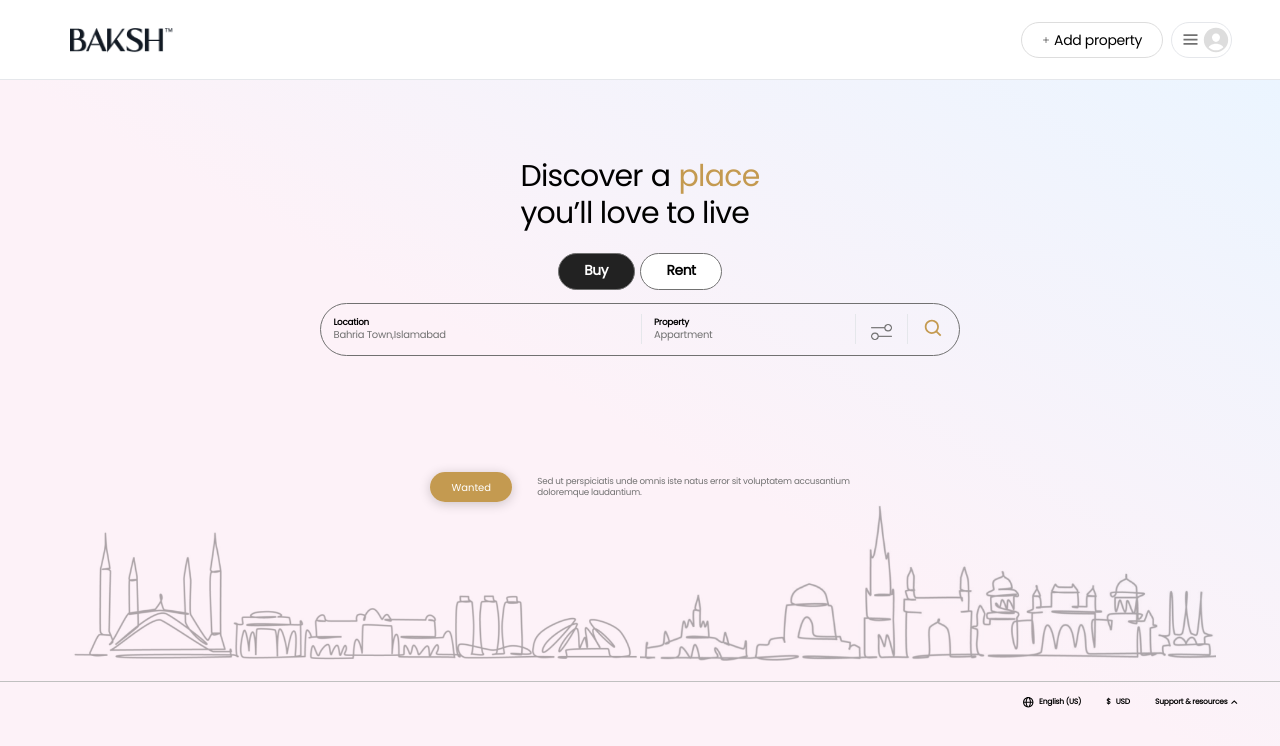
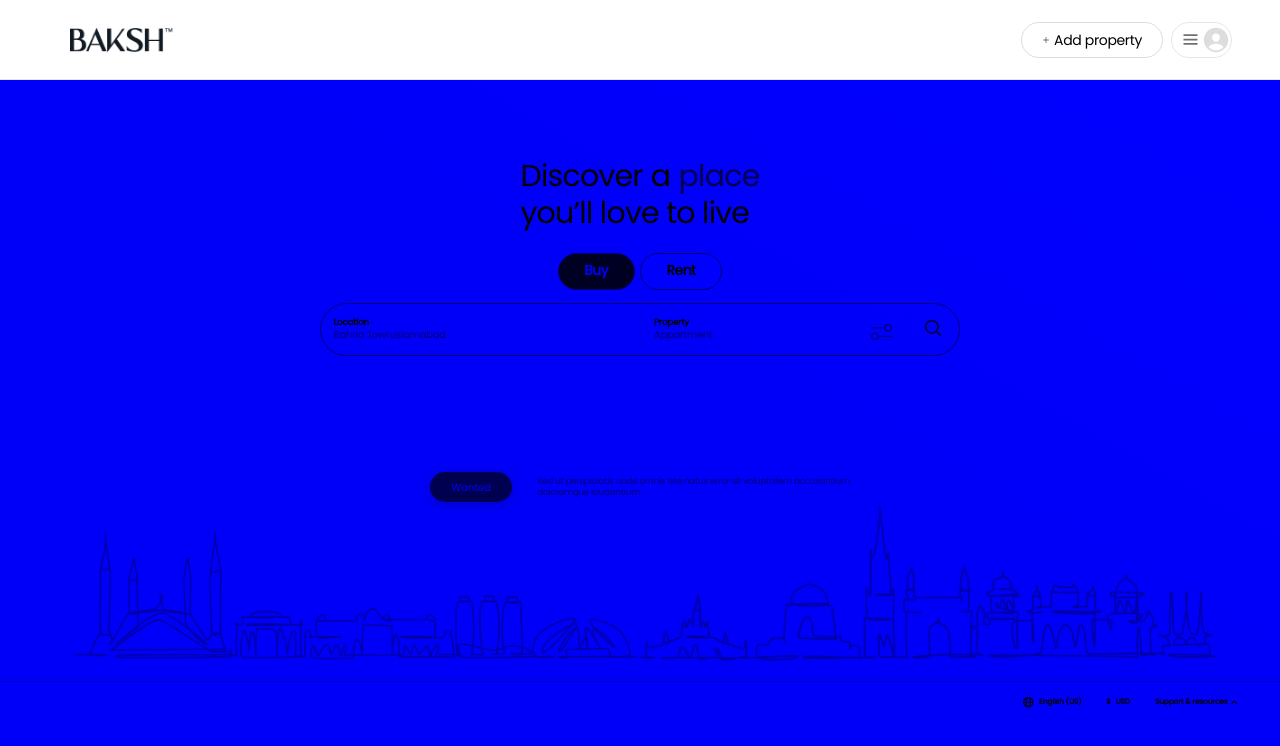
Before and after one commit to MuhammadKhan3/Airnub, a React (Create React App) app: page / in a window 1280 px wide. Shown: the top 746 px of the page. Built offline with nearby package versions, Linux system fonts and the light colour scheme; what tailwind-gradient-mask-image would draw is missing.

Commit message:
resi asb

```diff
--- a/src/index.css
+++ b/src/index.css
@@ -9,7 +9,7 @@
 body {
 
   font-family: 'Poppins', sans-serif;
-  /* background-color: blue; */
+  background-color: blue;
   width: 100%;
   height: 100vh;
   /* overflow: hidden; */
```
